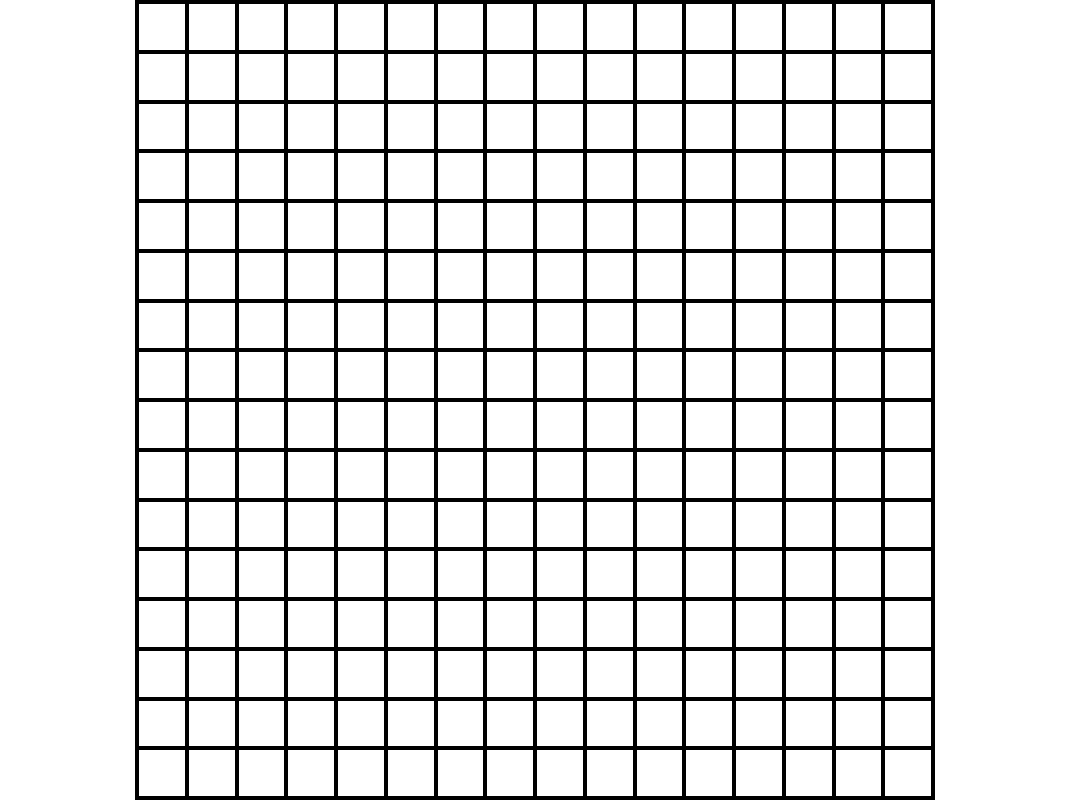
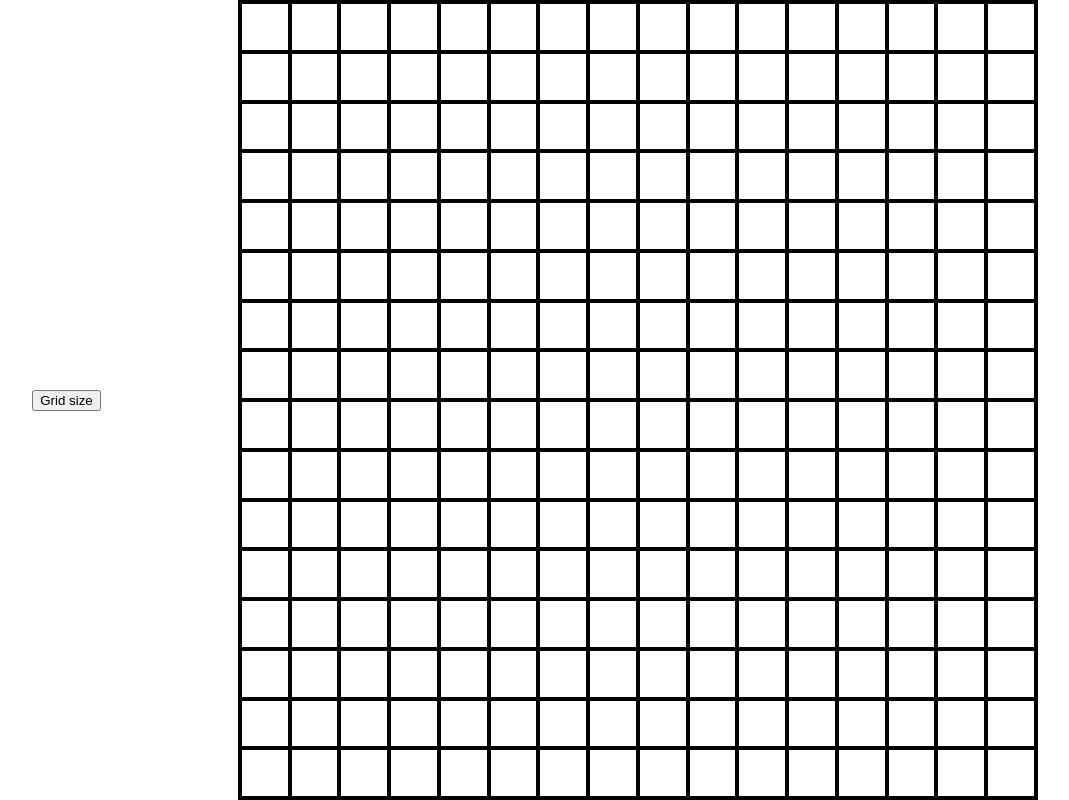
Before and after one commit to RobbieS-coder/etch-a-sketch, a plain HTML site: page index.html in a window 1280 px wide. Shown: the whole page, without its empty margins (105-1174 px from the left). Drawn offline with Linux system fonts and the light colour scheme.

Commit message:
Add change grid size button
Change the grid size to what the user enters in a prompt. However, a bug is that the nth time the button is pressed, a prompt shows up 2^n-1 times.

```diff
--- a/index.html
+++ b/index.html
@@ -11,7 +11,12 @@
 </head>
 
 <body>
-	<div class="grid-container"></div>
+	<div class="grid-and-buttons">
+		<div class="buttons">
+			<button class="grid-size">Grid size</button>
+		</div>
+		<div class="grid-container"></div>
+	</div>
 </body>
 
 </html>
--- a/script.js
+++ b/script.js
@@ -1,21 +1,42 @@
-function initialiseGrid() {
+function initialiseGrid(gridDimensions) {
 	const gridContainer = document.querySelector(".grid-container");
 
-	for (let i = 0; i < 16; i++) {
+	for (let i = 0; i < gridDimensions; i++) {
 		const row = document.createElement("div");
 		row.classList.add("row");
 
-		for (let j = 0; j < 16; j++) {
+		for (let j = 0; j < gridDimensions; j++) {
 			const tile = document.createElement("div");
 			tile.classList.add("tile");
 			row.appendChild(tile);
 			tile.addEventListener("mouseenter", (e) => {
 				e.target.classList.add("hovered");
-			})
+			});
 		}
 
 		gridContainer.appendChild(row);
 	}
+
+	addButtonEventListeners();
 }
 
-initialiseGrid();
+function addButtonEventListeners () {
+	gridSizeButton = document.querySelector(".grid-size");
+
+	gridSizeButton.addEventListener("click", () => {
+		changeGridSize();
+	})
+}
+
+function changeGridSize() {
+	const newDimension = prompt("What do you want the new grid size to be?");
+
+	const rows = document.querySelectorAll(".row");
+	rows.forEach(row => {
+		row.remove();
+	});
+
+	initialiseGrid(newDimension);
+}
+
+initialiseGrid(16);
--- a/style.css
+++ b/style.css
@@ -2,6 +2,17 @@ html, body {
 	height: 100%;
 	margin: 0;
 	padding: 0;
+}
+
+.grid-and-buttons {
+	display: flex;
+	justify-content: space-evenly;
+	margin: 0;
+	padding: 0;
+}
+
+.buttons {
+	margin: auto 0;
 }
 
 .grid-container {
@@ -9,7 +20,6 @@ html, body {
 	flex-direction: column;
 	height: 100vh;
 	width: 100vh;
-	margin: 0 auto;
 	border: 2px solid black;
 	box-sizing: border-box;
 }
```
